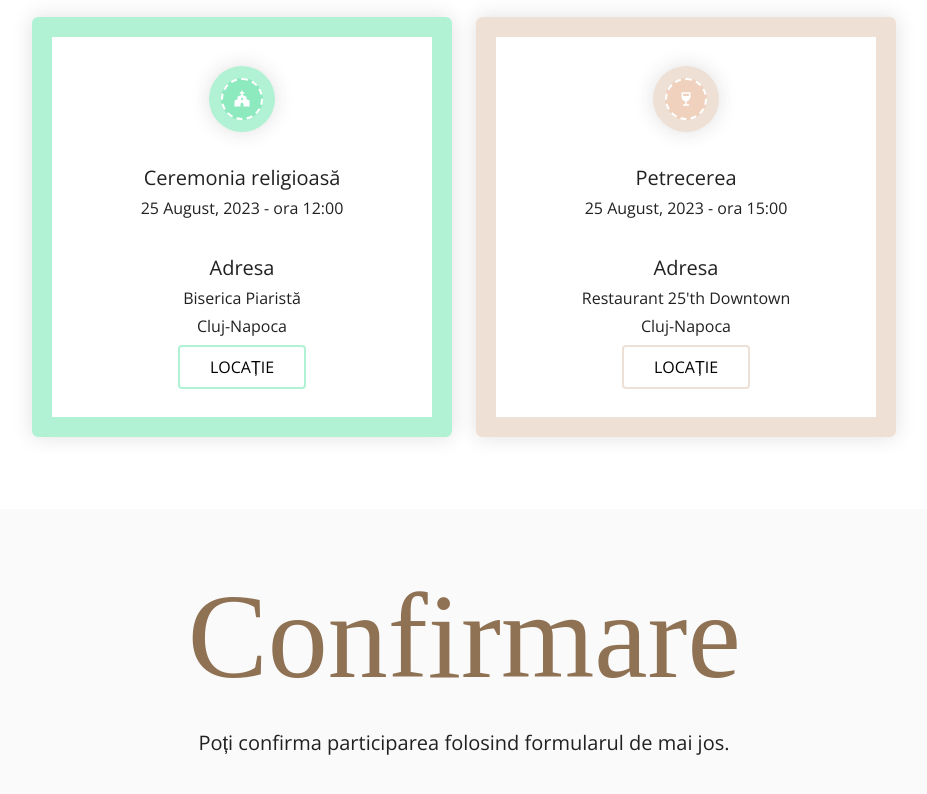
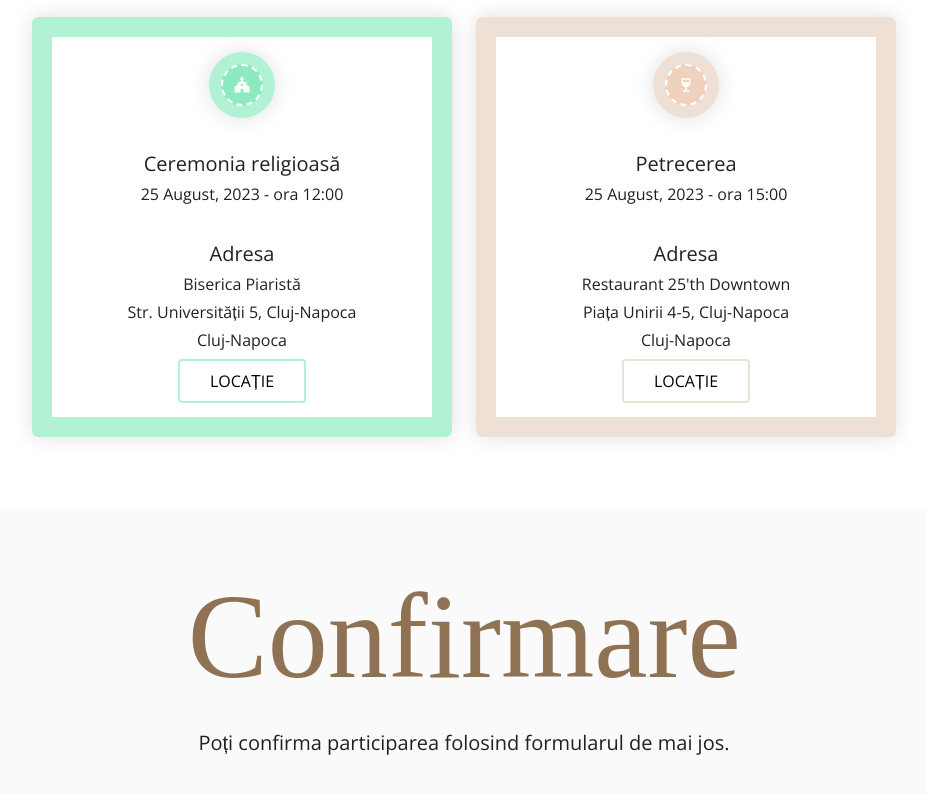
Before and after one commit to FreeNelu/website-botez, a React (Create React App) app: page / in a window 1280 px wide. Shown: the part 2729-3523 px from the top of the page, without its empty margins (176-1103 px from the left). Built offline with nearby package versions, Linux system fonts and the light colour scheme; grey boxes are pictures that could not be loaded; a web font is replaced by a local one.

Commit message:
add address

```diff
--- a/src/Components/Unde.tsx
+++ b/src/Components/Unde.tsx
@@ -212,6 +212,7 @@ const Unde = () => {
           </Typography>
           <Typography variant="h6">Adresa</Typography>
           <Typography variant="subtitle1">Biserica Piaristă</Typography>
+          <Typography variant="subtitle1">Str. Universității 5, Cluj-Napoca</Typography>
           <Typography variant="subtitle1" gutterBottom>
             Cluj-Napoca
           </Typography>
@@ -281,6 +282,7 @@ const Unde = () => {
           </Typography>
           <Typography variant="h6">Adresa</Typography>
           <Typography variant="subtitle1">Restaurant 25'th Downtown</Typography>
+          <Typography variant="subtitle1">Piața Unirii 4-5, Cluj-Napoca</Typography>
           <Typography variant="subtitle1" gutterBottom>
             Cluj-Napoca
           </Typography>
```
